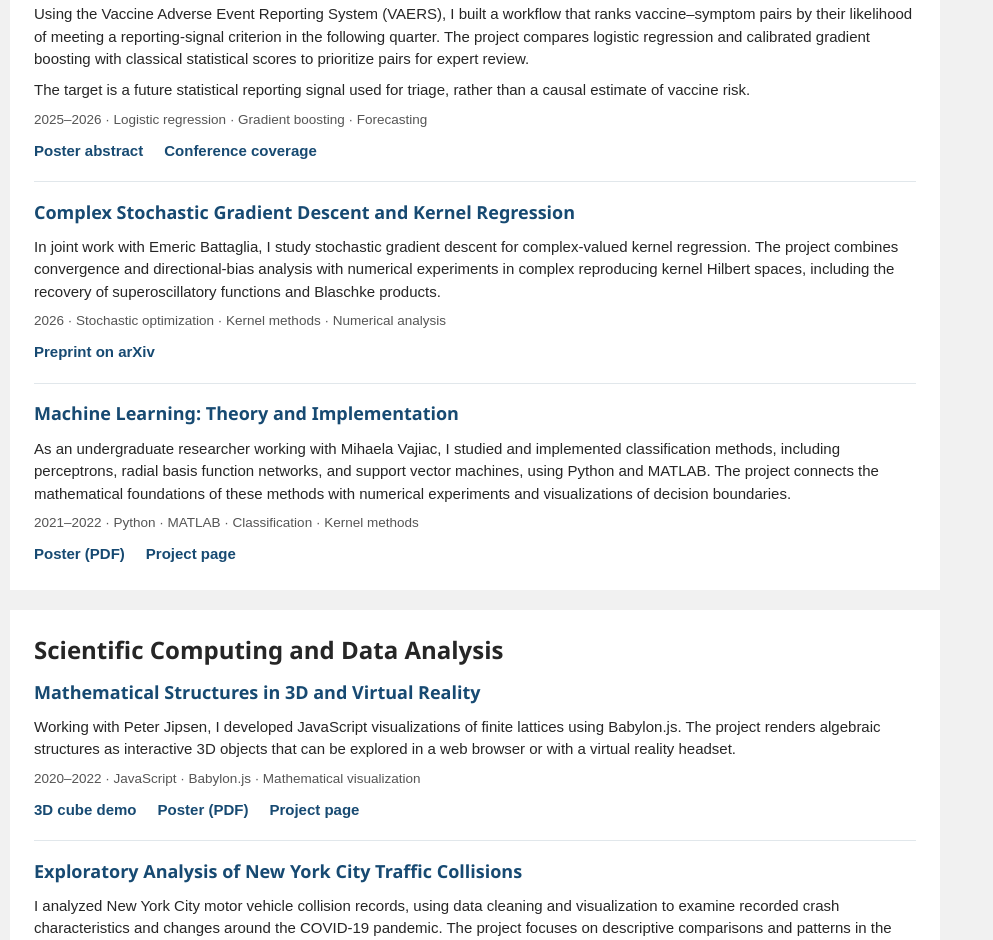
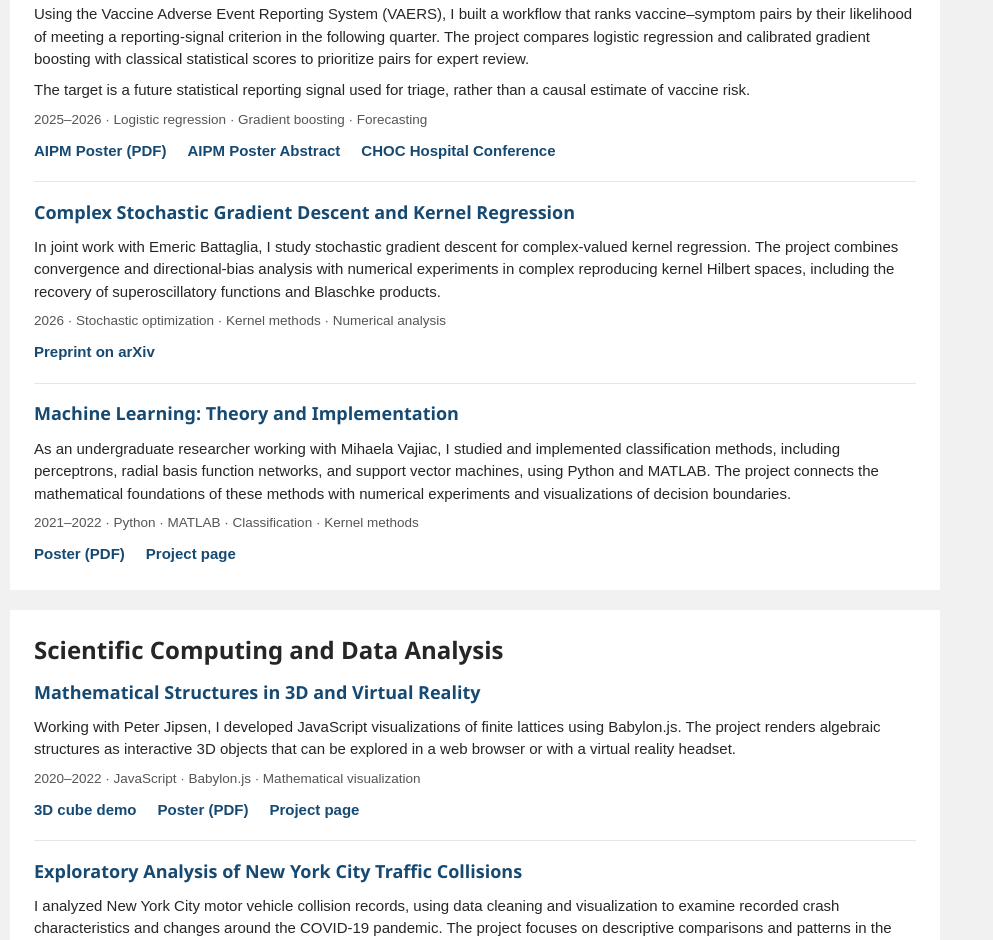
Before and after one commit to AlpayNatanael/AlpayNatanael.github.io, a plain HTML site: page pages/cs.html in a window 1280 px wide. Shown: the part 1250-2190 px from the top of the page, without its empty margins (0-993 px from the left). Drawn offline with Linux system fonts and the light colour scheme.

Commit message:
Add AIPM VAERS poster and clarify conference links

```diff
--- a/pages/cs.html
+++ b/pages/cs.html
@@ -118,8 +118,9 @@
         · Forecasting
       </p>
       <div class="project-links">
-        <a href="https://ww2.amstat.org/meetings/aipm/2026/posterpresentations.cfm">Poster abstract</a>
-        <a href="https://care.choc.org/2026-pediatric-and-lifespan-data-science-conference-from-insight-to-real-world-impact/">Conference coverage</a>
+        <a href="../posters/AIPM_VAERS_Poster_2026_42x36.pdf">AIPM Poster (PDF)</a>
+        <a href="https://ww2.amstat.org/meetings/aipm/2026/posterpresentations.cfm">AIPM Poster Abstract</a>
+        <a href="https://care.choc.org/2026-pediatric-and-lifespan-data-science-conference-from-insight-to-real-world-impact/">CHOC Hospital Conference</a>
       </div>
       </article>
 
```
Also changed, not shown: 1 other file.
